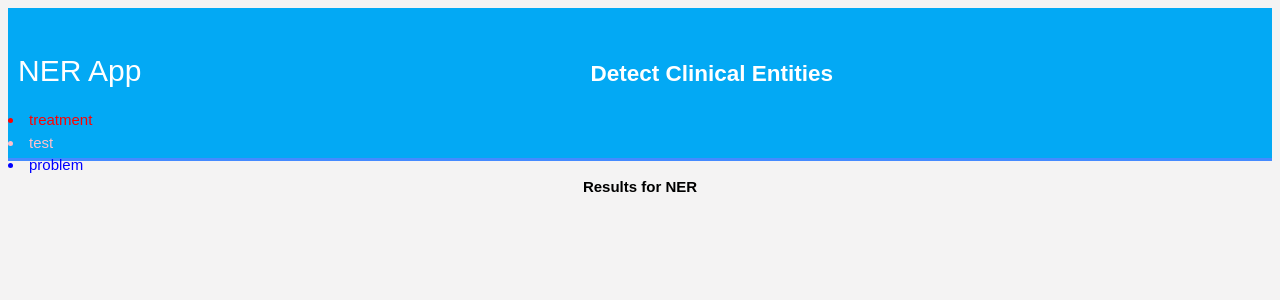
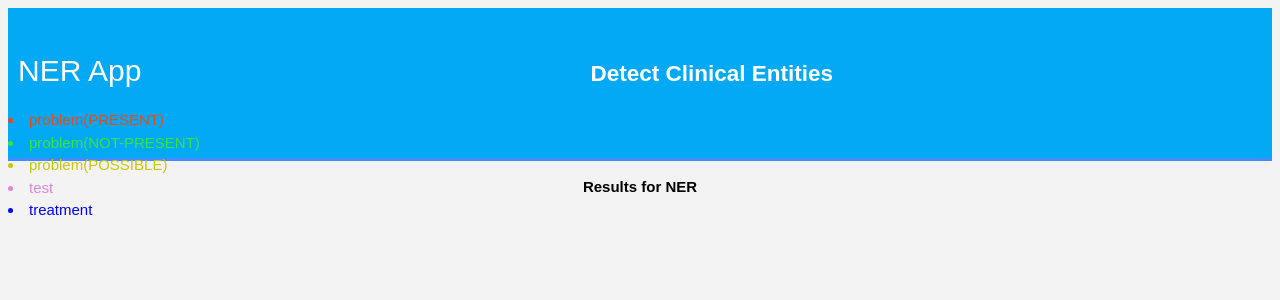
Before and after one commit to sajjadIslam2619/Medical-Terminology-Detection-Classification, a Flask app: template templates/pred_result.html in a window 1280 px wide. Shown: the top 300 px of the page. Run offline with Flask 2, Linux system fonts and the light colour scheme; the template is opened without the code that fills it, so the values that code supplies are empty; parts of the project's set-up code (start-up, migrations or seed data) failed here and were passed over.

Commit message:
Assertion APP beta DONE

```diff
--- a/app.py
+++ b/app.py
@@ -1,13 +1,17 @@
 from flask import Flask, render_template, request, flash
+import jinja2
+env = jinja2.Environment()
+env.globals.update(zip=zip)
 import os
 import random
 from werkzeug.utils import secure_filename
-
+import copy
 from NER.processor import *
 from NER.ner_utils import *
 from NER import config
+from Assertion.assertion_utils import *
 from utils import *
-from seqeval.metrics import classification_report,accuracy_score,f1_score
+from seqeval.metrics import classification_report, accuracy_score, f1_score
 import stanza
 try:
     nlp = stanza.Pipeline(lang='en', processors='tokenize')
@@ -33,14 +37,17 @@
            filename.rsplit('.', 1)[1].lower() in ALLOWED_EXTENSIONS
 
 # predict entity
-def predict_long_text(long_text):
+
+
+def predict_entities(long_text):
     all_sentences = []
     all_tags = []
     doc = nlp(long_text)
     for i, sentence in enumerate(doc.sentences):
         # temp_token: tokenized words
         # input_ids: convert temp_token to id
-        temp_token, input_ids, attention_masks = create_query(sentence, tokenizer_ner)
+        temp_token, input_ids, attention_masks = create_query(
+            sentence, tokenizer_ner)
         result_list = model_inference(model_ner, input_ids)
         result = [tag2name[t] for t in result_list]
         pretok_sent = ""
@@ -59,9 +66,40 @@
         all_tags.append(t)
     return all_sentences, all_tags
 
-# extract assertion
+# extract index of entity
+# extract sentence with assertion
 
-# predict assertion
+
+def predict_assertion(all_sentences, all_tags):
+    sentences_with_problem, \
+        all_problems_in_text, \
+        all_treatment_in_text, \
+        all_test_in_text = entity_extractor(all_sentences, all_tags)
+    input_ids, attention_mask = assertion_input_creator(
+        sentences_with_problem, tokenizer_assertion, add_special_tokens=False)
+    pred_labels = assertion_model_inference(
+        model_assertion, input_ids, attention_mask)
+    # map labels wordwisely.
+    """
+    e.g. problem_list = [[[4, 5, 6], [10]], '', [[2, 3], [6,7]]]
+        label = ['yes', 'no', 'what', 'yes']
+    resutls: [['yes', 'yes', 'yes', 'no'], '', ['what', 'what', 'yes', 'yes']]
+    """
+    i_label = 0
+    labels_in_sentence = []
+    for index in all_problems_in_text:
+        if index:
+            tmp = []
+            for i_p in index:
+                tmp.extend([pred_labels[i_label]] * len(i_p))
+                i_label += 1
+            labels_in_sentence.append(tmp)
+        else:
+            labels_in_sentence.append(index)
+
+    all_problems_in_text_flatten = list(map(lambda l:
+                                            [int(item) for elem in l for item in elem], all_problems_in_text))
+    return labels_in_sentence, all_problems_in_text_flatten, all_treatment_in_text, all_test_in_text
 
 
 @app.route('/')
@@ -90,9 +128,19 @@
         file.seek(0)
         long_text = file.read()
         long_text = str(long_text, 'utf-8')
-        all_sentences, all_tags = predict_long_text(long_text)
+        all_sentences, all_tags = predict_entities(long_text)
 
-    return render_template("pred_result.html", all_sentences=all_sentences, all_tags=all_tags)
+        assertion_in_sentence, \
+        all_problems_in_text_flatten, \
+        all_treatment_in_text, \
+        all_test_in_text = predict_assertion(all_sentences, all_tags)
+
+    return render_template("pred_result.html", all_sentences=all_sentences,
+                           labels_in_sentence=assertion_in_sentence,
+                           all_problems_in_text=all_problems_in_text_flatten,
+                           all_treatment_in_text=all_treatment_in_text,
+                           all_test_in_text=all_test_in_text,
+                           )
 
 
 @app.route('/predict_message', methods=['POST'])
@@ -100,8 +148,39 @@
     if request.method != 'POST':
         return None
     message = request.form['message']
-    all_sentences, all_tags = predict_long_text(message)
-    return render_template("pred_result.html", all_sentences=all_sentences, all_tags=all_tags)
+    all_sentences, all_tags = predict_entities(message)
+    assertion_in_sentence, \
+    all_problems_in_text_flatten, \
+    all_treatment_in_text, \
+    all_test_in_text = predict_assertion(all_sentences, all_tags)
+
+    # for sentence, pred_assertion, assertion_index,\
+    # treatment_index, test_index in zip(all_sentences,
+    #                                    assertion_in_sentence, all_problems_in_text_flatten,
+    #                                    all_treatment_in_text,
+    #                                    all_test_in_text):
+    #     for i, word in enumerate(sentence):
+    #         if i in assertion_index:
+    #             index = assertion_index.index(i)
+    #             if pred_assertion[index] == 'Present':
+    #                 print(f'||| {word} |||', end=' ')
+    #             elif pred_assertion[index] == 'Possible':
+    #                 print(f'--- {word} ---', end=' ')
+    #             elif pred_assertion[index] == 'Not-present':
+    #                 print(f'+++ {word} +++', end=' ')
+    #         elif i in treatment_index:
+    #             print(f'### {word} ###', end=' ')
+    #         elif i in test_index:
+    #             print(f'@@@ {word} ###', end=' ')
+    #         else:
+    #             print(word, end=' ')
+
+    return render_template("pred_result.html", all_sentences=all_sentences,
+                            assertion_in_sentence=assertion_in_sentence,
+                            all_problems_in_text=all_problems_in_text_flatten,
+                            all_treatment_in_text=all_treatment_in_text,
+                            all_test_in_text=all_test_in_text,
+                            )
 
 
 @app.route('/evaluate', methods=['POST'])
@@ -111,12 +190,14 @@
     f_path = os.path.join(config.INDIVIDUAL_TEST, f_name)
     dataframe = pd.read_csv(f_path, sep="\t").astype(str)
     sentences, labels = get_sentence_label(dataframe)
-    input_ids, input_tags, attention_masks = process_data(sentences, labels, tokenizer_ner)
+    input_ids, input_tags, attention_masks = process_data(
+        sentences, labels, tokenizer_ner)
     # temp_token, _, _ = create_query(sentences, tokenizer)
     query_inputs = torch.tensor(input_ids)
     query_tags = torch.tensor(input_tags)
     query_masks = torch.tensor(attention_masks)
-    y_true, y_pred = model_evaluation(query_inputs, query_tags, query_masks, model_ner)
+    y_true, y_pred = model_evaluation(
+        query_inputs, query_tags, query_masks, model_ner)
     # Get acc , recall, F1 result report
     report = classification_report(y_true, y_pred, digits=4)
     # Save the report into file
--- a/templates/pred_result.html
+++ b/templates/pred_result.html
@@ -13,46 +13,54 @@
 		</div>
 		<h2>Detect Clinical Entities</h2>
 
-	<li style="color: red;">treatment</li>
-	<li style="color: pink;">test</li>
-	<li style="color: blue;">problem</li>
+	<li style="color: #ff4000eb;">problem(PRESENT)</li>
+	<li style="color: #3AE43F;">problem(NOT-PRESENT)</li>
+	<li style="color: #c9c60b;">problem(POSSIBLE)</li>
+	<li style="color: #d988dd;">test</li>
+	<li style="color: blue;">treatment</li>
 
 	</div>
 	</header>
 	<p style="font-size:20;text-align: center;"><b>Results for NER</b></p>
 	<div class="results">
 
-		{% for n in range(0, (all_sentences|length)) -%}
+		{% for index_sentence in range(all_sentences|length) -%}
 
-			{% set s, t = all_sentences[n], all_tags[n] %}
-			{% set flag_treatment, flag_problem, flag_test = 0, 0, 0 %}
-			{% for i in range(1, (t|length)) -%}
-				{% if t[i] == 'B-treatment' %}
-					{% set flag_treatment = 1 %}
-					<b style="color: red;">{{s[i] + ' '}}</b>
-				{%  elif t[i] == 'I-treatment' or t[i] == 'X' and flag_treatment == 1 %}
-					<b style="color: red;">{{s[i] + ' '}}</b>
+			{% set sentence = all_sentences[index_sentence] %}
+			{% set pred_assertion = assertion_in_sentence[index_sentence] %}
+			{% set assertion_index = all_problems_in_text[index_sentence] %}
+			{% set treatment_index = all_treatment_in_text[index_sentence] %}
+			{% set test_index = all_test_in_text[index_sentence] %}
+			{% set flag_problem = '' %}
+			{% for i in range(1, (sentence|length)-1) -%}
 
-				{% elif t[i] == 'B-test' %}
-					{% set flag_test = 1 %}
-					<b style="color: pink;">{{s[i] + ' '}}</b>
-				{%  elif t[i] == 'I-test' or t[i] == 'X' and flag_test == 1 %}
-					<b style="color: pink;">{{s[i] + ' '}}</b>
+				{% if i in assertion_index %}
+					{% set index = assertion_index.index(i) %}
+					{% if pred_assertion[index] == 'Present' %}
+					<!-- + '(PRESENT) ' -->
+						<b style="color: #ff4000eb;">{{sentence[i]}}</b>
+					{% elif pred_assertion[index] == 'Possible' %}
+					<!-- + '(Possible) ' -->
+						<b style="color: #c9c60b;">{{sentence[i]}}</b>
+					{% elif pred_assertion[index] == 'Not-present' %}
+					<!-- + '(Not-present) ' -->
+						<b style="color: #3AE43F;">{{sentence[i]}}</b>
+					{%  endif %}
 
-				{% elif t[i] == 'B-problem' %}
-					{% set flag_problem = 1 %}
-					<b style="color: blue;">{{s[i] + ' '}}</b>
-				{%  elif t[i] == 'I-problem' or t[i] == 'X' and flag_problem == 1 %}
-					<b style="color: blue;">{{s[i] + ' '}}</b>
+				{% elif i in test_index %}
+					<b style="color: #d988dd;">{{sentence[i] + ' '}}</b>
 
-				{% elif t[i] == 'O' or t[i] == 'X' %}
-					{% set flag_treatment, flag_problem, flag_test = 0, 0, 0 %}
-					{{s[i] + ' '}}
+				{% elif i in treatment_index %}
+					<b style="color: blue;">{{sentence[i] + ' '}}</b>
+
+				{% else %}
+					{{sentence[i] + ' '}}
 
 				{%  endif %}
 
+
+
 			{%- endfor %}
-
 		{%- endfor %}
 
 	</div>
--- a/utils.py
+++ b/utils.py
@@ -98,4 +98,3 @@
             all_problems_in_text.append(problem_index)
 
     return sentences_with_problem, all_problems_in_text, all_treatment_in_text, all_test_in_text
-# predict assertion
```
Also changed, not shown: Assertion/assertion_utils.py (+14 -3 lines), 2 other files.
